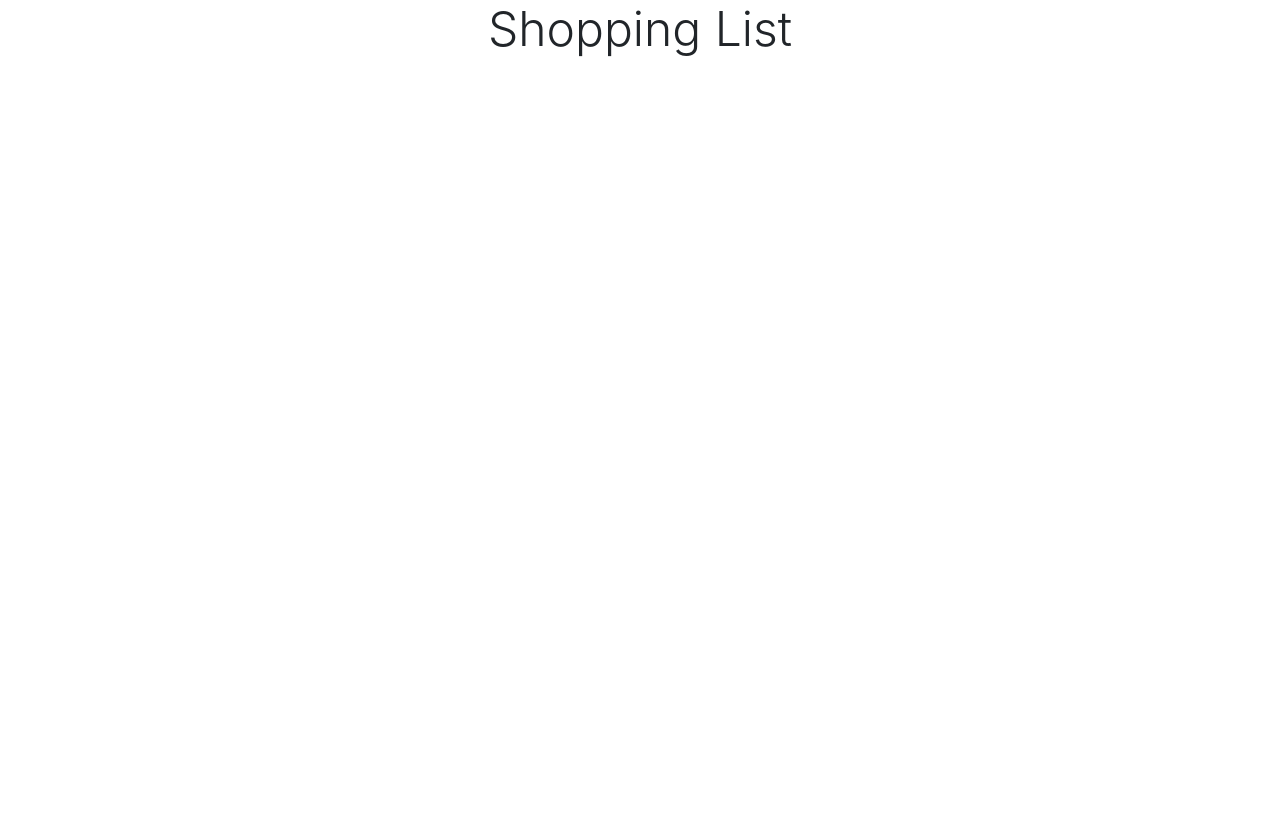
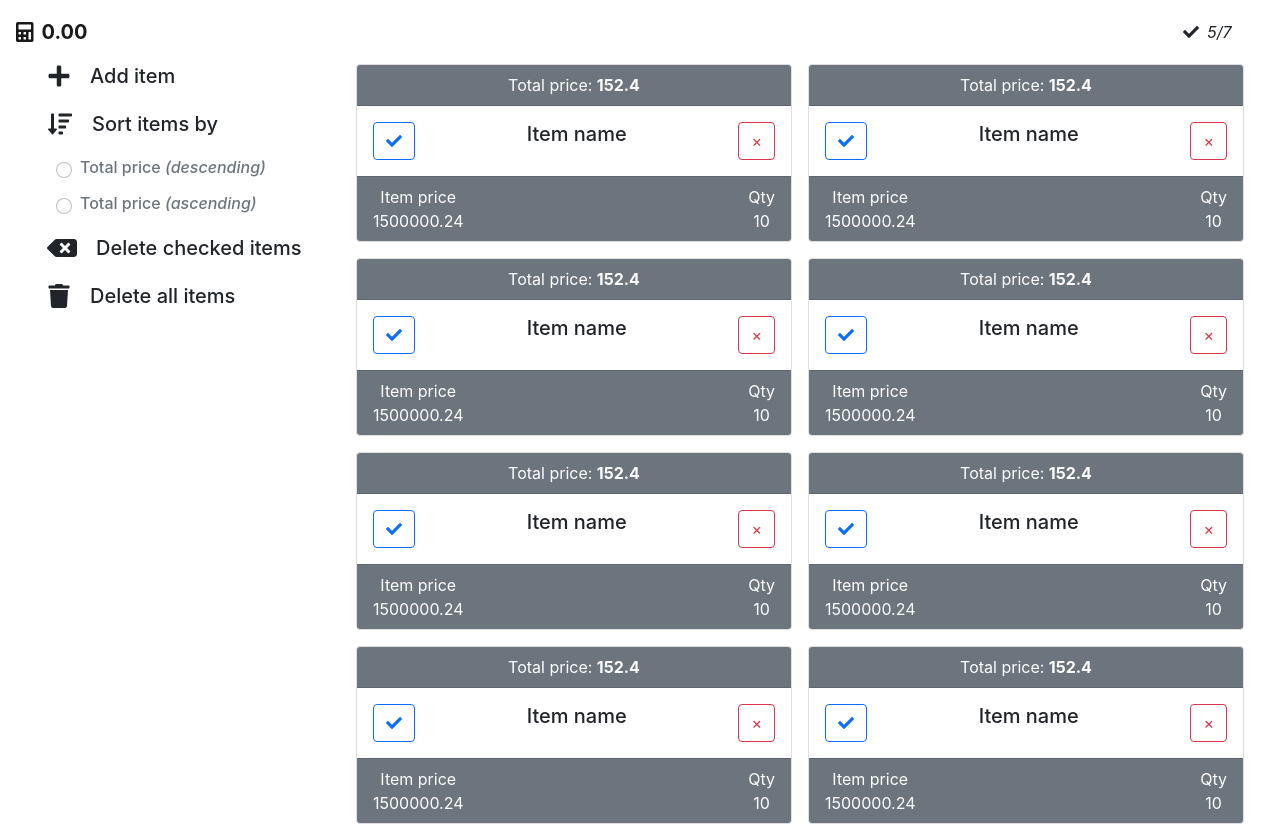
Before and after one commit to SelloFotoyi/shopping-list, a React (Create React App) app: page / in a window 1280 px wide. Shown: the top 825 px of the page. Before the commit the page ends 800 px from the top, so only its background shows below. Built offline with nearby package versions, Linux system fonts and the light colour scheme.

Commit message:
Basic layout

```diff
--- a/public/index.html
+++ b/public/index.html
@@ -24,7 +24,7 @@
       work correctly both with client-side routing and a non-root public URL.
       Learn how to configure a non-root public URL by running `npm run build`.
     -->
-    <title>React App</title>
+    <title>Shopping List</title>
   </head>
   <body>
     <noscript>You need to enable JavaScript to run this app.</noscript>
--- a/src/App.js
+++ b/src/App.js
@@ -1,11 +1,13 @@
 import React from 'react';
-import {Container} from 'react-bootstrap';
+import AppContainer from './components/AppContainer';
+import AppNav from './components/AppNav';
 
 function App() {
   return (
-    <Container fluid className='d-flex justify-content-center'>
-      <p className='display-5'>Shopping List</p>
-    </Container>
+    <React.Fragment className='app'>
+      <AppNav />
+      <AppContainer />
+    </React.Fragment>
   );
 }
 
--- /dev/null
+++ b/src/components/AppContainer.js
@@ -0,0 +1,22 @@
+import React from 'react';
+import {Container, Row, Col} from 'react-bootstrap';
+import Aside from './Aside';
+import Grid from './Grid';
+import Item from './Item';
+
+const AppContainer = () => {
+  return (
+    <Container fluid className='app-container'>
+      <Row className='h-100'>
+        <Col className='d-none d-lg-inline-block' lg={3}>
+          <Aside />
+        </Col>
+        <Col className='m-0 pt-5' lg={9}>
+          <Grid />
+        </Col>
+      </Row>
+    </Container>
+  );
+};
+
+export default AppContainer;
--- a/src/components/AppNav.js
+++ b/src/components/AppNav.js
@@ -14,7 +14,7 @@ import {
 const AppNav = () => {
   const [toggler, setToggler] = useState(false);
   return (
-    <Navbar bg='light' expand='lg' className='px-3 d-flex'>
+    <Navbar expand='lg' className='px-3 d-flex app-nav fixed-top'>
       <Navbar.Brand>
         <FontAwesomeIcon icon={faCalculator} className='me-2' />
         <span style={{fontWeight: 'bold'}}>0.00</span>
@@ -29,11 +29,11 @@ const AppNav = () => {
       </div>
       <Navbar.Toggle aria-controls='basic-navbar-nav' />
       <Navbar.Collapse id='basic-navbar-nav'>
-        <Nav className='ml-auto d-lg-none py-2'>
+        <Nav className='ml-auto d-lg-none py-2 app-nav-mobile'>
           <Nav.Item
             as={Button}
             variant='outline-secondary'
-            className='d-flex align-items-center my-1'
+            className='d-flex align-items-center my-1 rounded-pill'
           >
             <FontAwesomeIcon icon={faPlus} className='me-2' />
             <span className>Add item</span>
@@ -64,13 +64,14 @@ const AppNav = () => {
                   type='radio'
                   name='sort'
                   id='totalDesc'
+                  class='form-check-input'
                   // onChange={(e) => {
                   //   if (e.target.checked) {
                   //     setSortType(e.target.value);
                   //   }
                   // }}
                 />
-                <label htmlFor='totalDesc' className='ms-2'>
+                <label htmlFor='totalDesc' className='ms-2 mb-0'>
                   item total price <span>(highest to lowest)</span>
                 </label>
               </Button>
@@ -82,13 +83,14 @@ const AppNav = () => {
                   type='radio'
                   name='sort'
                   id='totalAsc'
+                  class='form-check-input'
                   // onChange={(e) => {
                   //   if (e.target.checked) {
                   //     setSortType(e.target.value);
                   //   }
                   // }}
                 />
-                <label htmlFor='totalAsc' className='ms-2'>
+                <label htmlFor='totalAsc' className='ms-2 mb-0'>
                   item total price <span>(lowest to highest)</span>
                 </label>
               </Button>
--- a/src/components/Aside.js
+++ b/src/components/Aside.js
@@ -13,10 +13,10 @@ const Aside = () => {
   const [toggler, setToggler] = useState(false);
 
   return (
-    <Container fluid className='pt-5'>
+    <Container fluid className='pt-5 position-fixed'>
       <div className='d-flex align-items-center my-2 p-2 rounded-pill aside-row'>
         <FontAwesomeIcon icon={faPlus} className='me-4 ms-2 aside-icon' />
-        <span className='h4 mb-0'>Add item</span>
+        <span className='h5 mb-0'>Add item</span>
       </div>
       <div
         className='d-flex align-items-center my-2 p-2 rounded-pill  aside-row'
@@ -30,7 +30,7 @@ const Aside = () => {
           icon={faSortAmountDown}
           className='me-4 ms-2 aside-icon'
         />
-        <span className='h4 mb-0'>Sort items by</span>
+        <span className='h5 mb-0'>Sort items by</span>
       </div>
       <div
         className={`${toggler ? 'collapse' : 'collapse.show'} `}
@@ -52,8 +52,8 @@ const Aside = () => {
               //   }
               // }}
             />
-            <label htmlFor='totalDesc' className='ms-2 h5 mb-0'>
-              item total price <span>(highest to lowest)</span>
+            <label htmlFor='totalDesc' className='ms-2 h6 mb-0'>
+              Total price <i>(descending)</i>
             </label>
           </Button>
           <Button
@@ -71,19 +71,19 @@ const Aside = () => {
               //   }
               // }}
             />
-            <label htmlFor='totalAsc' className='ms-2 h5 mb-0'>
-              item total price <span>(lowest to highest)</span>
+            <label htmlFor='totalAsc' className='ms-2 h6 mb-0'>
+              Total price <i>(ascending)</i>
             </label>
           </Button>
         </div>
       </div>
       <div className='d-flex align-items-center my-2 p-2 rounded-pill w-51 aside-row'>
         <FontAwesomeIcon icon={faBackspace} className='me-4 ms-2 aside-icon' />
-        <span className='h4 mb-0'>Delete checked items</span>
+        <span className='h5 mb-0'>Delete checked items</span>
       </div>
       <div className='d-flex align-items-center my-2 p-2 rounded-pill w-51 aside-row'>
         <FontAwesomeIcon icon={faTrash} className='me-4 ms-2 aside-icon' />
-        <span className='h4 mb-0'>Delete all items</span>
+        <span className='h5 mb-0'>Delete all items</span>
       </div>
     </Container>
   );
--- /dev/null
+++ b/src/components/Grid.js
@@ -0,0 +1,37 @@
+import React, {useContext, useState} from 'react';
+import Item from './Item';
+import Container from 'react-bootstrap/Container';
+import Row from 'react-bootstrap/Row';
+import Col from 'react-bootstrap/Col';
+
+const Grid = () => {
+  // const {items} = useContext()
+  const [items, setItems] = useState([]);
+  const item = {
+    name: 'Item name',
+    qty: '10',
+    price: '1500000.24',
+    totalPrice: '152.4',
+  };
+  let itemsTest = [];
+
+  for (let i = 0; i < 20; i++) {
+    itemsTest = [...itemsTest, item];
+  }
+  console.log(`items: ${item}`);
+  return (
+    <Container fluid className='grid py-3'>
+      <Item />
+      <Item />
+      <Item />
+      <Item />
+      <Item />
+      <Item />
+      <Item />
+      <Item />
+      <Item />
+    </Container>
+  );
+};
+
+export default Grid;
--- a/src/components/Item.js
+++ b/src/components/Item.js
@@ -1,6 +1,8 @@
 import React from 'react';
 import Card from 'react-bootstrap/Card';
 import Button from 'react-bootstrap/Button';
+import {FontAwesomeIcon} from '@fortawesome/react-fontawesome';
+import {faCheck} from '@fortawesome/free-solid-svg-icons';
 
 const Item = () => {
   const item = {
@@ -10,20 +12,21 @@ const Item = () => {
     totalPrice: 152.4,
   };
   return (
-    <Card>
-      <Card.Header className='fontweight-bold text-center'>
-        Total: <span style={{fontWeight: 'bold'}}>{item.totalPrice}</span>
+    <Card className=''>
+      <Card.Header className='fontweight-bold text-center bg-secondary text-white'>
+        Total price: <span style={{fontWeight: 'bold'}}>{item.totalPrice}</span>
       </Card.Header>
       <Card.Body className='d-flex justify-content-between'>
-        <Button variant='outline-primary'>
-          <input type='checkbox' className='' />
-        </Button>
+        <input type='checkbox' id='item-checkbox' className='btn-check' />
+        <label for='item-checkbox' className='btn btn-outline-primary'>
+          <FontAwesomeIcon icon={faCheck} />
+        </label>
         <Card.Title className='text-center'>{item.name}</Card.Title>
         <Button variant='outline-danger'>&times;</Button>
       </Card.Body>
-      <Card.Footer className='d-flex justify-content-between'>
+      <Card.Footer className='d-flex justify-content-between bg-secondary text-white'>
         <div className='d-flex flex-column align-items-center justify-content-start'>
-          <p className='mb-0'>Price</p>
+          <p className='mb-0'>Item price</p>
           <p className='mb-0'>{item.price}</p>
         </div>
         <div className='d-flex flex-column align-items-center justify-content-start'>
--- a/src/index.css
+++ b/src/index.css
@@ -11,3 +11,39 @@ code {
   font-family: source-code-pro, Menlo, Monaco, Consolas, 'Courier New',
     monospace;
 }
+
+.app{
+  width: 100%;
+  height: 100vh;
+  overflow: hidden;
+}
+.app-nav{
+  width: 100%;
+  height: 8%;
+  z-index: 2;
+  background-color: rgba(255,255,255,0.7);
+}
+.app-nav-mobile{
+  background-color: white;
+  width: 100%;
+}
+.app-container{
+  width: 100%;
+  height: 91vh;
+}
+.aside-icon{
+  transform: scale(1.5);
+}
+.aside-row:hover{
+  background-color: rgba(0,0,0,0.4);
+  color: rgba(255,255,255,0.4);
+  cursor: pointer;
+  width:25%;
+
+}
+.grid{
+  display: grid;
+  gap: 1rem;
+  grid-template-columns: repeat(auto-fit, minmax(20rem, 1fr));
+  overflow-y: auto;
+}
```
Also changed, not shown: package.json (+7 -0 lines), 1 other file (tests, documents, lock files or other folders).
